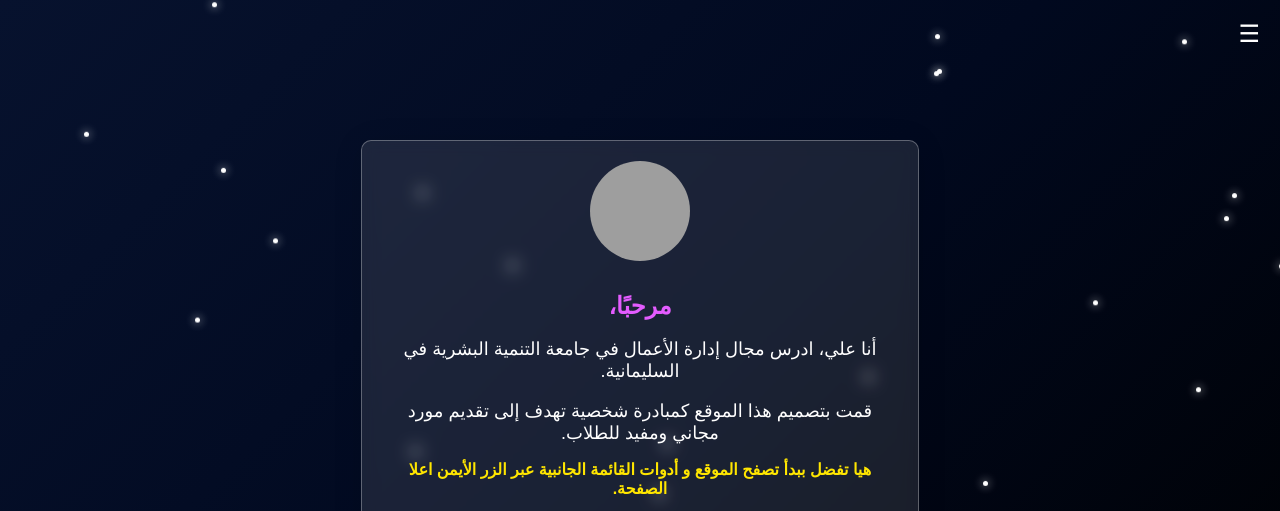
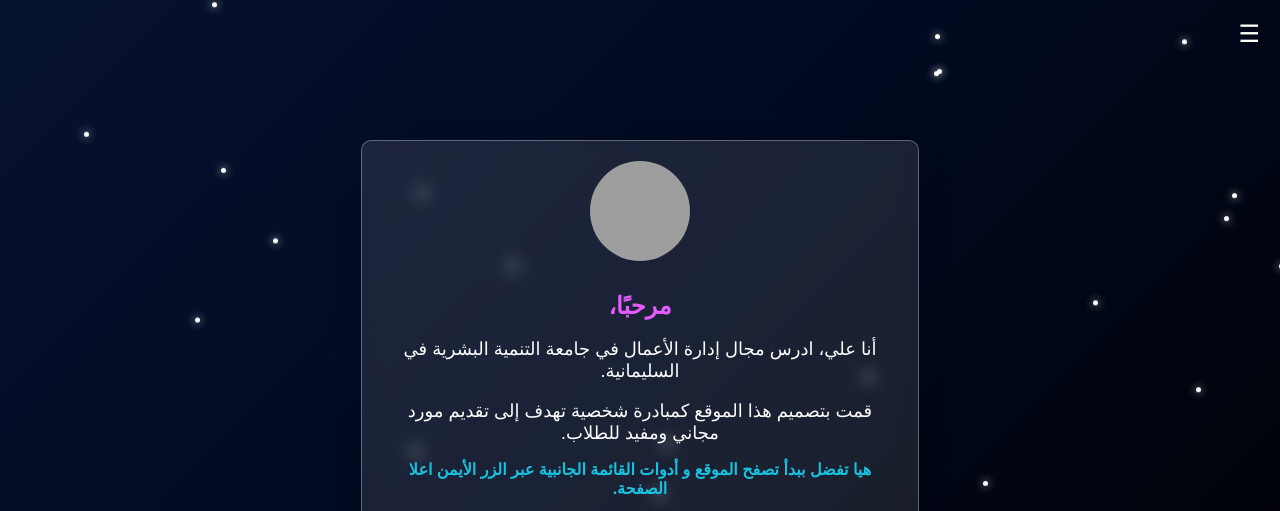
Before and after one commit to Ali99x/Me, a plain HTML site: page index.html in a window 1280 px wide. Shown: the top 511 px of the page. Drawn offline with Linux system fonts and the light colour scheme; grey boxes are pictures that could not be loaded.

Commit message:
Update styles.css

```diff
--- a/styles.css
+++ b/styles.css
@@ -86,7 +86,7 @@ h1 {
 }
 
 .goal {
-    color: #ffe600;
+    color: #19c2e0;
     font-weight: normal; /* يمكنك تغيير الوزن حسب الرغبة */
     text-align: center;
     margin-bottom: 16px;
```
